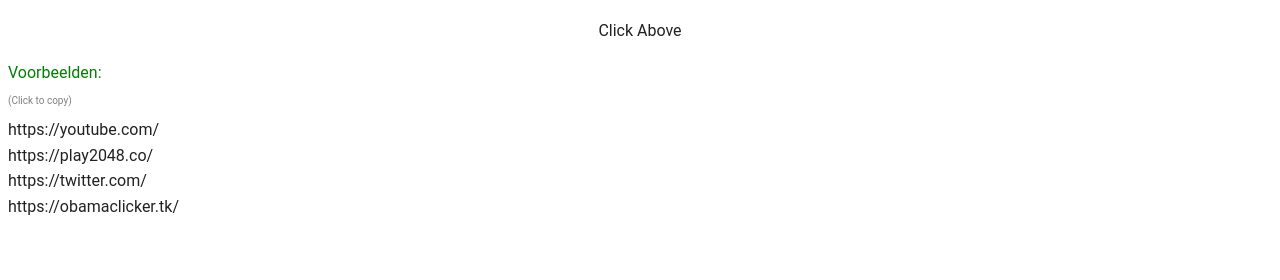
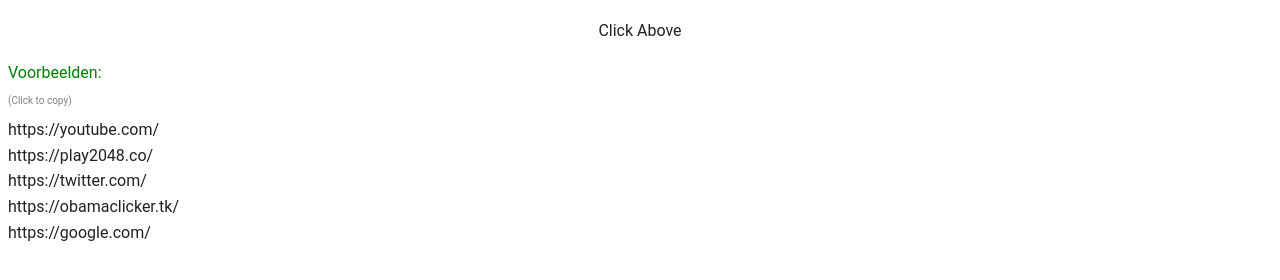
Before and after one commit to schlopp/browse-secretly, a plain HTML site: page index.html in a window 1280 px wide. Shown: the part 104-384 px from the top of the page. Drawn offline with nearby package versions, Linux system fonts and the light colour scheme.

Commit message:
Update index.html

```diff
--- a/index.html
+++ b/index.html
@@ -27,6 +27,7 @@
     <span>https://play2048.co/</span><br>
     <span>https://twitter.com/</span><br>
     <span>https://obamaclicker.tk/</span><br>
+    <span>https://google.com/</span><br>
   </p>
   </body>
 </html>
```
